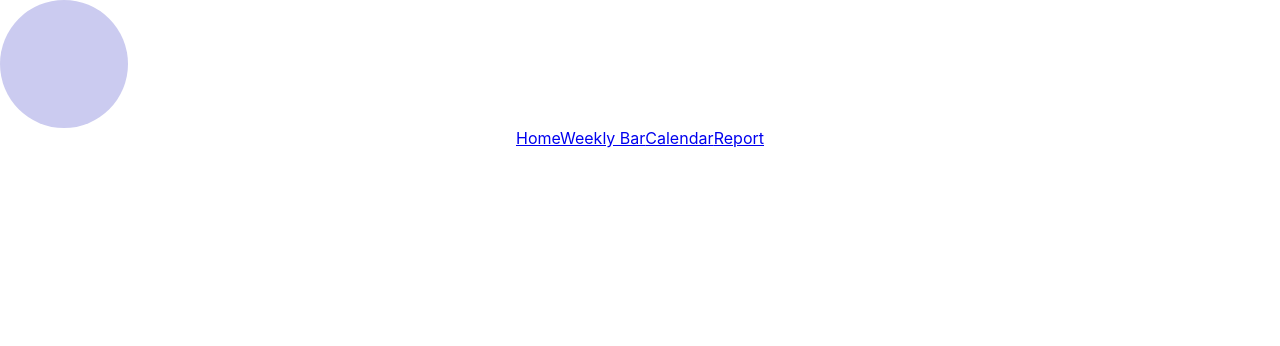
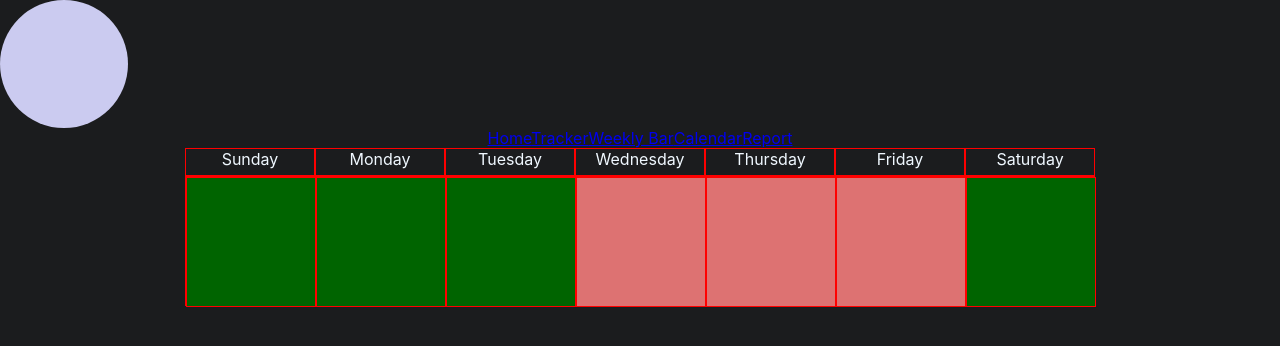
Before and after one commit to Epeng1994/workoutapp, a React (Create React App) app: page /tracker in a window 1280 px wide. Shown: the top 346 px of the page. Built offline with nearby package versions, Linux system fonts and the light colour scheme.

Commit message:
added state to weekly bar, added css to child components

```diff
--- a/src/App.css
+++ b/src/App.css
@@ -4,3 +4,11 @@
 .calendar{
   width:60%;
 }
+
+html{
+  background-color: #1b1c1e;
+}
+
+body{
+  color:aliceblue
+}
--- a/src/App.js
+++ b/src/App.js
@@ -1,8 +1,7 @@
 import './App.css';
 import react, { useState, useEffect } from 'react'
 import {Routes,Route} from 'react-router-dom';
-import Calendar from 'react-calendar'
-import Post from './components/Post'
+import Calendar from './components/Calendar'
 import User from './components/User'
 import NavBar from './components/NavBar';
 import Tracker from './components/Tracker';
@@ -11,12 +10,8 @@ import WeeklyBar from './components/WeeklyBar';
 
 
 function App() {
-  const [selectedDate, setSelectedDate] = useState('')
 
-  const onChange = e => {
-    setSelectedDate(JSON.stringify(e).substring(1,11))
-  }
-
+  const [dates,setDates] = useState([1,1,1,0,0,0,1])
 
   useEffect(()=>{
 
@@ -28,10 +23,9 @@ function App() {
       <NavBar/>
       <div>
         <Routes>
-          <Route path = '/' element ={<Calendar className='calendar' onChange={onChange} maxDate = {new Date()}/>}/>
+          <Route path = '/calendar' element={<Calendar/>}/>
           <Route path = '/weeklybar' element ={<WeeklyBar dates = {[]}/>}/>
-          <Route path = '/tracker' element ={<Tracker dates={[]}/>}/>
-          <Route path = '/post' element ={<Post date= {selectedDate}></Post>}/>
+          <Route path = '/tracker' element ={<Tracker dates={dates}/>}/>
         </Routes>
       </div>
     </div>
--- /dev/null
+++ b/src/components/Calendar.js
@@ -0,0 +1,24 @@
+import {useState} from 'react'
+import Post from './Post'
+import CalendarComp from 'react-calendar'
+
+
+function Calendar(props){
+
+
+    const [selectedDate, setSelectedDate] = useState('')
+
+    const onChange = e => {
+      setSelectedDate(JSON.stringify(e).substring(1,11))
+    }
+
+
+    return(
+        <div>
+            <CalendarComp className='calendar' onChange={onChange} maxDate = {new Date()}/>
+            <Post date= {selectedDate}/>
+        </div>
+    )
+}
+
+export default Calendar
--- a/src/components/NavBar.js
+++ b/src/components/NavBar.js
@@ -10,8 +10,9 @@ function NavBar(props){
     return(
         <div>
             <Link to='/'>Home</Link>
+            <Link to='/tracker'>Tracker</Link>
             <Link to='/weeklybar'>Weekly Bar</Link>
-            <Link to='/'>Calendar</Link>
+            <Link to='/calendar'>Calendar</Link>
             <Link to='/report'>Report</Link>
         </div>
     )
--- a/src/components/Post.js
+++ b/src/components/Post.js
@@ -1,3 +1,9 @@
+//User can edit whether he/she exercised this day via check box
+//User has note section to make a post
+
+
+
+
 function Post(props){
     const {date} = props
 
--- /dev/null
+++ b/src/components/Tracker.css
@@ -0,0 +1,23 @@
+.tracker{
+    display:flex;
+    width: 40% vw;
+    justify-content: center;
+}
+
+.tracker div{
+    width: 10vw;
+    height: 10vw;
+    border: 1px solid red;
+}
+
+.weekday{
+    display:flex;
+    width: 40% vw;
+    justify-content: center;
+}
+
+.weekday div{
+    width: 10vw;
+    height: 2vw;
+    border: 1px solid red;
+}
--- a/src/components/Tracker.js
+++ b/src/components/Tracker.js
@@ -1,23 +1,40 @@
 import {useState} from 'react'
 import TrackerDate from './TrackerDate'
-
+import './Tracker.css'
 
 
 function Tracker(props){
 
     const {dates} = props
-
+    const week = ['Sunday','Monday','Tuesday','Wednesday','Thursday','Friday','Saturday']
     const [tracker, setTracker] = useState(dates)
 
     return(
-        <div>
-            {
-                tracker.map(a=>{
-                    return(
-                        <TrackerDate/>
-                    )
-                })
-            }
+        <div  >
+            <div className = 'weekday'>
+                {
+                    week.map(a=>{
+                        return(
+                            <div>
+                                {a}
+                            </div>
+                        )
+                    })
+                }
+            </div>
+
+            <div className = 'tracker'>
+                {
+                    tracker.map(a=>{
+                        return(
+                            <div>
+                                <TrackerDate exercise={a}/>
+                            </div>
+                        )
+                    })
+                }
+            </div>
+
         </div>
     )
 }
--- /dev/null
+++ b/src/components/TrackerDate.css
@@ -0,0 +1,7 @@
+.completed{
+    background-color: darkgreen;
+}
+
+.default{
+    background-color: rgb(221, 114, 114);
+}
--- a/src/components/TrackerDate.js
+++ b/src/components/TrackerDate.js
@@ -1,7 +1,14 @@
+import './TrackerDate.css'
+
+
+
 function TrackerDate(props){
+    const{exercise} = props
+
     return(
-        <>
-        </>
+        <div className = {exercise===1? 'completed':'default'}>
+
+        </div>
     )
 }
 export default TrackerDate
```
